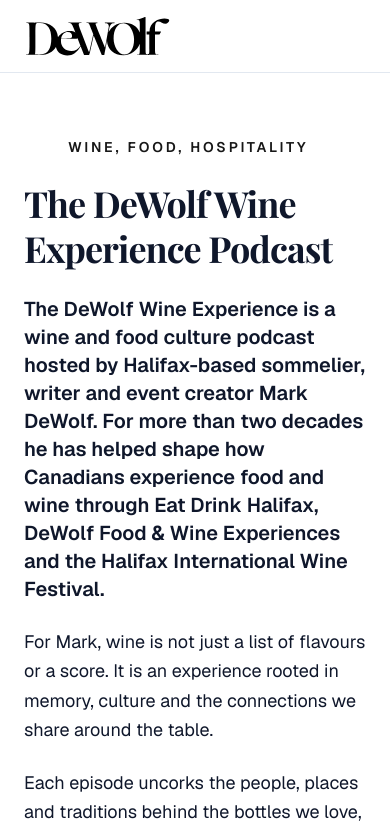
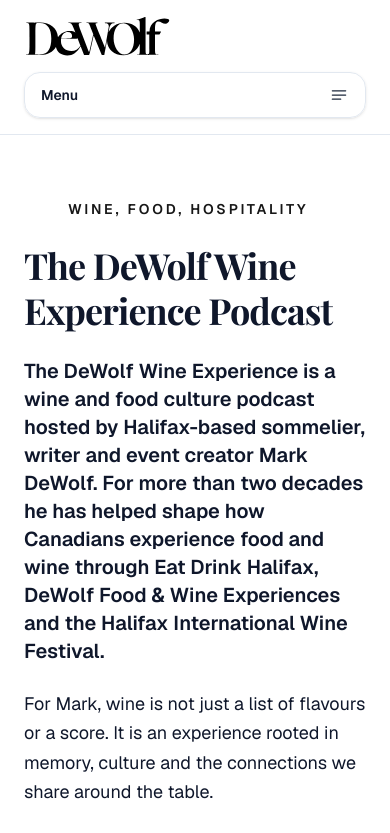
Before and after one commit to dewolfexperiences/dewolfwineexperiencewebsite, a Next.js app: page / in a window 390 px wide. Shown: the top 833 px of the page. Built offline with nearby package versions, Linux system fonts and the light colour scheme; a web font is replaced by a local one.

Commit message:
Add mobile menu with collapsible navigation

```diff
--- a/src/app/layout.tsx
+++ b/src/app/layout.tsx
@@ -169,6 +169,66 @@
           </div>
         </nav>
       </div>
+      <div className="mx-auto block max-w-6xl px-6 pb-4 md:hidden">
+        <details className="w-full rounded-2xl border border-slate-200 bg-white/90 px-4 py-3 shadow-sm backdrop-blur">
+          <summary className="flex cursor-pointer list-none items-center justify-between text-sm font-semibold text-slate-900 [&::-webkit-details-marker]:hidden">
+            Menu
+            <svg
+              width="20"
+              height="20"
+              viewBox="0 0 24 24"
+              fill="none"
+              xmlns="http://www.w3.org/2000/svg"
+              aria-hidden="true"
+              className="text-slate-800"
+            >
+              <path
+                d="M4 7h16M4 12h16M4 17h10"
+                stroke="currentColor"
+                strokeWidth="1.5"
+                strokeLinecap="round"
+              />
+            </svg>
+          </summary>
+          <div className="mt-3 space-y-3 text-sm font-medium text-slate-900">
+            <div className="grid gap-2">
+              {navLinks.map((link) => (
+                <Link
+                  key={link.href}
+                  href={link.href}
+                  className="rounded-xl px-3 py-2 transition hover:bg-brand-burgundy-50"
+                >
+                  {link.label}
+                </Link>
+              ))}
+              <Link
+                href="/#listen"
+                className="inline-flex items-center justify-center rounded-full bg-slate-900 px-4 py-2 text-white transition hover:bg-brand-burgundy-800"
+              >
+                Listen
+              </Link>
+            </div>
+            <div className="flex flex-wrap items-center gap-3">
+              {["TikTok", "YouTube", "Instagram"].map((label) => {
+                const item = socialLinks.find((link) => link.label === label);
+                if (!item) return null;
+                return (
+                  <a
+                    key={item.label}
+                    href={item.href}
+                    target="_blank"
+                    rel="noreferrer"
+                    className="flex h-10 w-10 items-center justify-center rounded-full border border-slate-200 text-slate-700 transition hover:border-brand-burgundy-200 hover:bg-brand-burgundy-50"
+                    aria-label={item.label}
+                  >
+                    {item.icon}
+                  </a>
+                );
+              })}
+            </div>
+          </div>
+        </details>
+      </div>
     </header>
   );
 }
```
